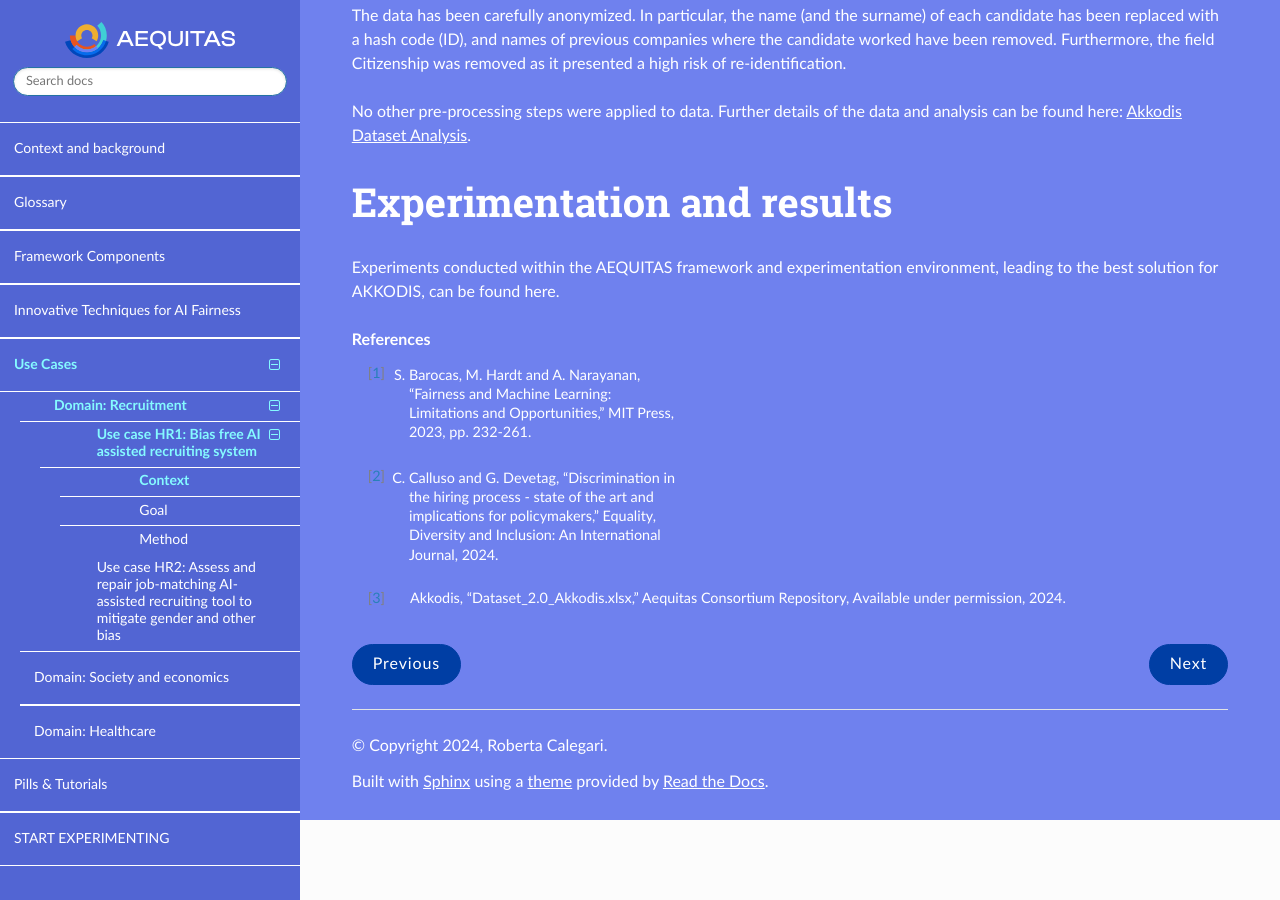
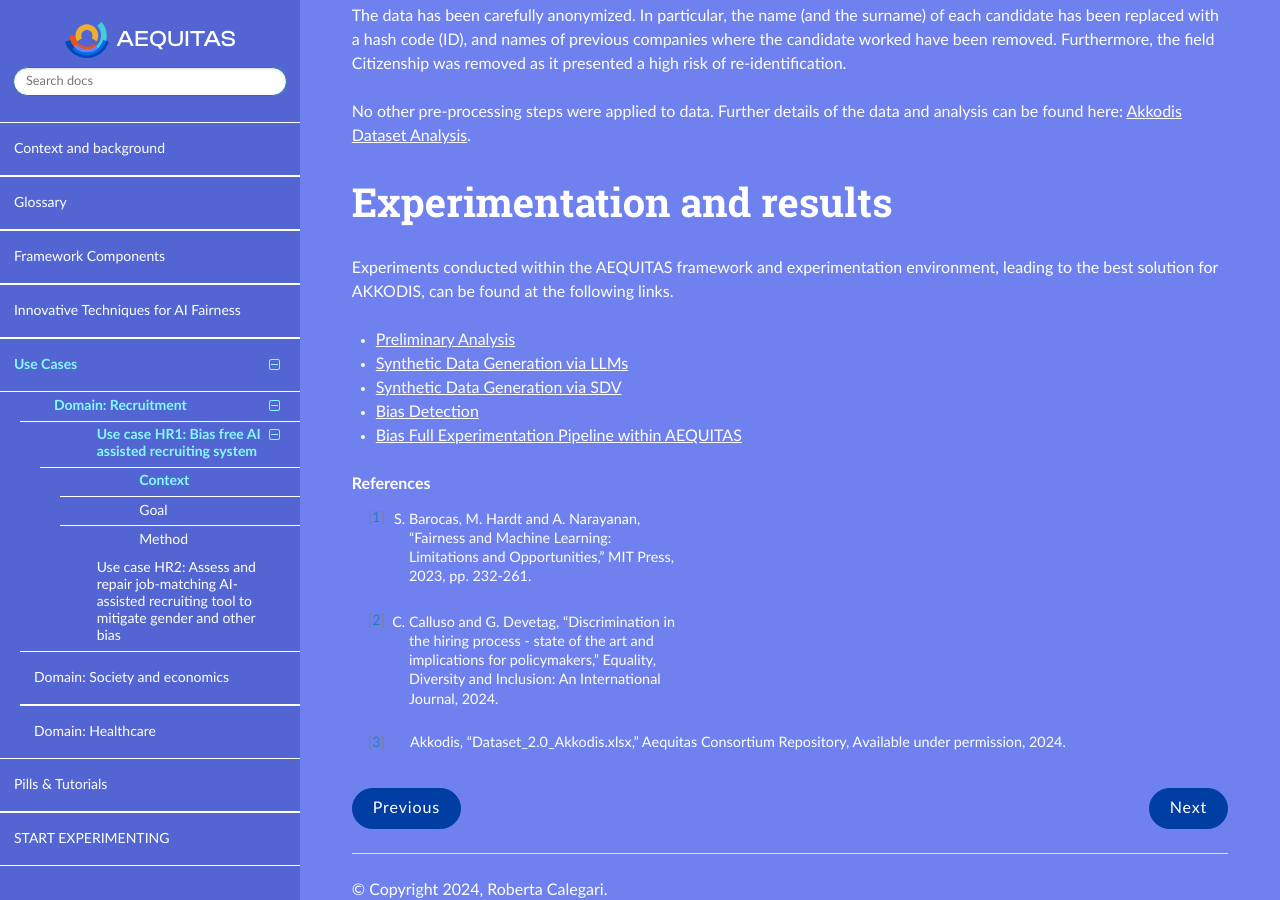
Before and after one commit to aequitas-aod/aequitas-home, a Sphinx documentation site: the page built from docs/source/usecase-hr2-akkodis.rst, in a window 1280 px wide and 900 px high, scrolled down 3184 px. Built offline with Sphinx 7.4.7 and the Read the Docs theme 3.1.0, drawn with Linux system fonts in a browser that asks for light colours; pages that are not in the unit, such as notebooks, are missing from menus.

Commit message:
rc: akkodis

```diff
--- a/docs/source/usecase-hr2-akkodis.rst
+++ b/docs/source/usecase-hr2-akkodis.rst
@@ -102,7 +102,17 @@
 
 Experimentation and results
 -------------------------
-Experiments conducted within the AEQUITAS framework and experimentation environment, leading to the best solution for AKKODIS, can be found here.
+Experiments conducted within the AEQUITAS framework and experimentation environment, leading to the best solution for AKKODIS, can be found at the following links.
+
+* `Preliminary Analysis <https://apice.unibo.it/xwiki/bin/download/Aequitas/Deliverables/AKKODIS_Data_Analysis.pdf>`_
+
+* `Synthetic Data Generation via LLMs <https://apice.unibo.it/xwiki/bin/download/Aequitas/Deliverables/AKKODIS_Synthetic_Data_Gen_Langchain.pdf?rev=1.1>`_
+
+* `Synthetic Data Generation via SDV <https://apice.unibo.it/xwiki/bin/download/Aequitas/Deliverables/AKKODIS_Synthetic_Data_Gen_sdv.pdf?rev=1.1>`_
+
+* `Bias Detection <https://apice.unibo.it/xwiki/bin/download/Aequitas/Deliverables/AKKODIS_Bias_Detection.pdf>`_
+
+* `Bias Full Experimentation Pipeline within AEQUITAS <https://apice.unibo.it/xwiki/bin/download/Aequitas/Deliverables/AKKODIS_Full_Experimentation_Pipeline.pdf>`_
 
 
 .. rubric:: References
```
